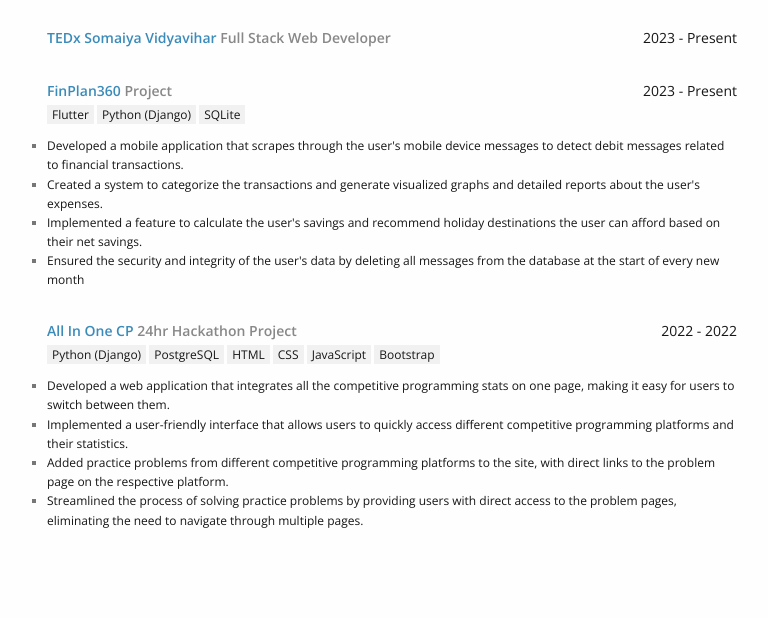
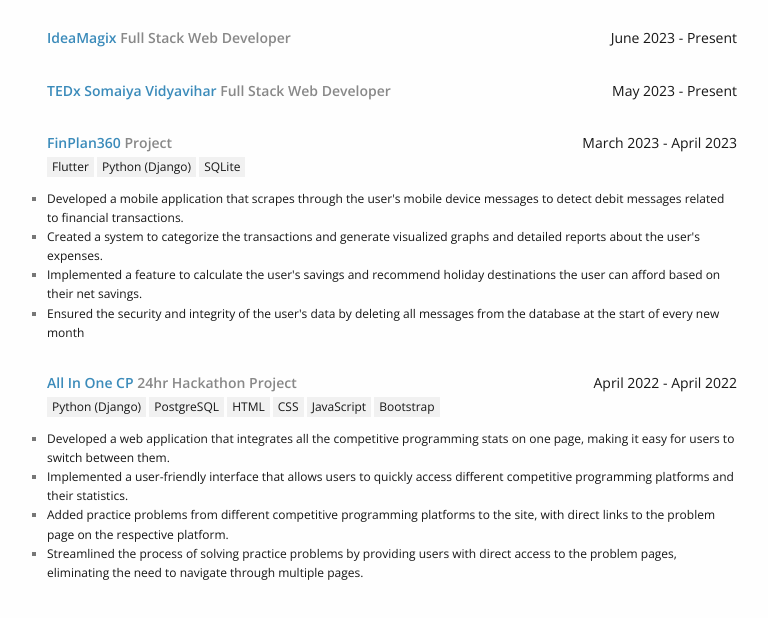
Before and after one commit to HardikSJain/resume, a plain HTML site: page index.html in a window 1280 px wide. Shown: the part 112-730 px from the top of the page, without its empty margins (248-1016 px from the left). Drawn offline with nearby package versions, Linux system fonts and the light colour scheme.

Commit message:
update resume

```diff
--- a/index.html
+++ b/index.html
@@ -29,9 +29,39 @@
         <section>
             <article class="job-position">
                 <header>
+                    <h3><a href="https://www.ideamagix.com/">IdeaMagix</a> <span class="job-title">Full
+                            Stack Web Developer</span></h3>
+                    <span class="time-period"><time>June 2023</time> - <time>Present</time></span>
+                    <div style="clear: both"></div>
+                    <!-- <ul class="job-tech">
+                        <li>Lorem</li>
+                        <li>Ipsum</li>
+                        <li>Dorem</li>
+                    </ul> -->
+                </header>
+                <summary>
+                    <!-- <ul>
+                        <li><span>Developed a mobile application that scrapes through the user's mobile device messages
+                                to detect debit
+                                messages related to financial transactions.</span></li>
+                        <li><span>Created a system to categorize the transactions and generate visualized graphs and
+                                detailed reports about the
+                                user's expenses.
+                            </span></li>
+                        <li><span>Implemented a feature to calculate the user's savings and recommend holiday
+                                destinations the user can afford
+                                based on their net savings.</span></li>
+                        <li><span>Ensured the security and integrity of the user's data by deleting all messages from
+                                the database at the start of
+                                every new month</span></li>
+                    </ul> -->
+                </summary>
+            </article>
+            <article class="job-position">
+                <header>
                     <h3><a href="https://github.com/TEDx-Somaiya-Vidyavihar">TEDx Somaiya Vidyavihar</a> <span
                             class="job-title">Full Stack Web Developer</span></h3>
-                    <span class="time-period"><time>2023</time> - <time>Present</time></span>
+                    <span class="time-period"><time>May 2023</time> - <time>Present</time></span>
                     <div style="clear: both"></div>
                     <!-- <ul class="job-tech">
                         <li>Lorem</li>
@@ -61,7 +91,7 @@
                 <header>
                     <h3><a href="https://github.com/HardikSJain/FinPlan360">FinPlan360</a> <span
                             class="job-title">Project</span></h3>
-                    <span class="time-period"><time>2023</time> - <time>Present</time></span>
+                    <span class="time-period"><time>March 2023</time> - <time>April 2023</time></span>
                     <div style="clear: both"></div>
                     <ul class="job-tech">
                         <li>Flutter</li>
@@ -93,7 +123,7 @@
                             class="job-title">24hr Hackathon
                             Project</span>
                     </h3>
-                    <span class="time-period"><time>2022</time> - <time>2022</time></span>
+                    <span class="time-period"><time>April 2022</time> - <time>April 2022</time></span>
                     <div style="clear: both"></div>
                     <ul class="job-tech">
                         <li>Python (Django)</li>
```
